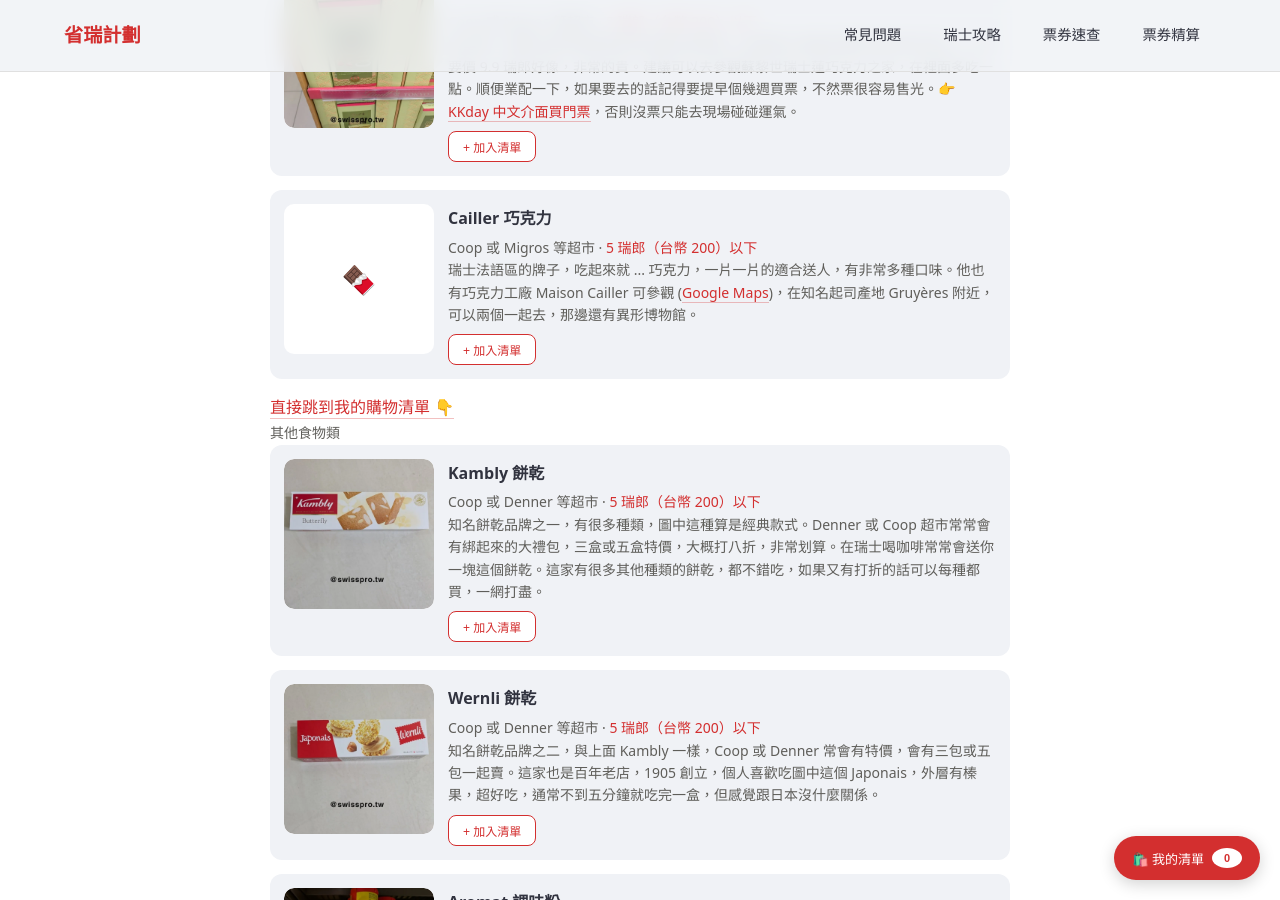
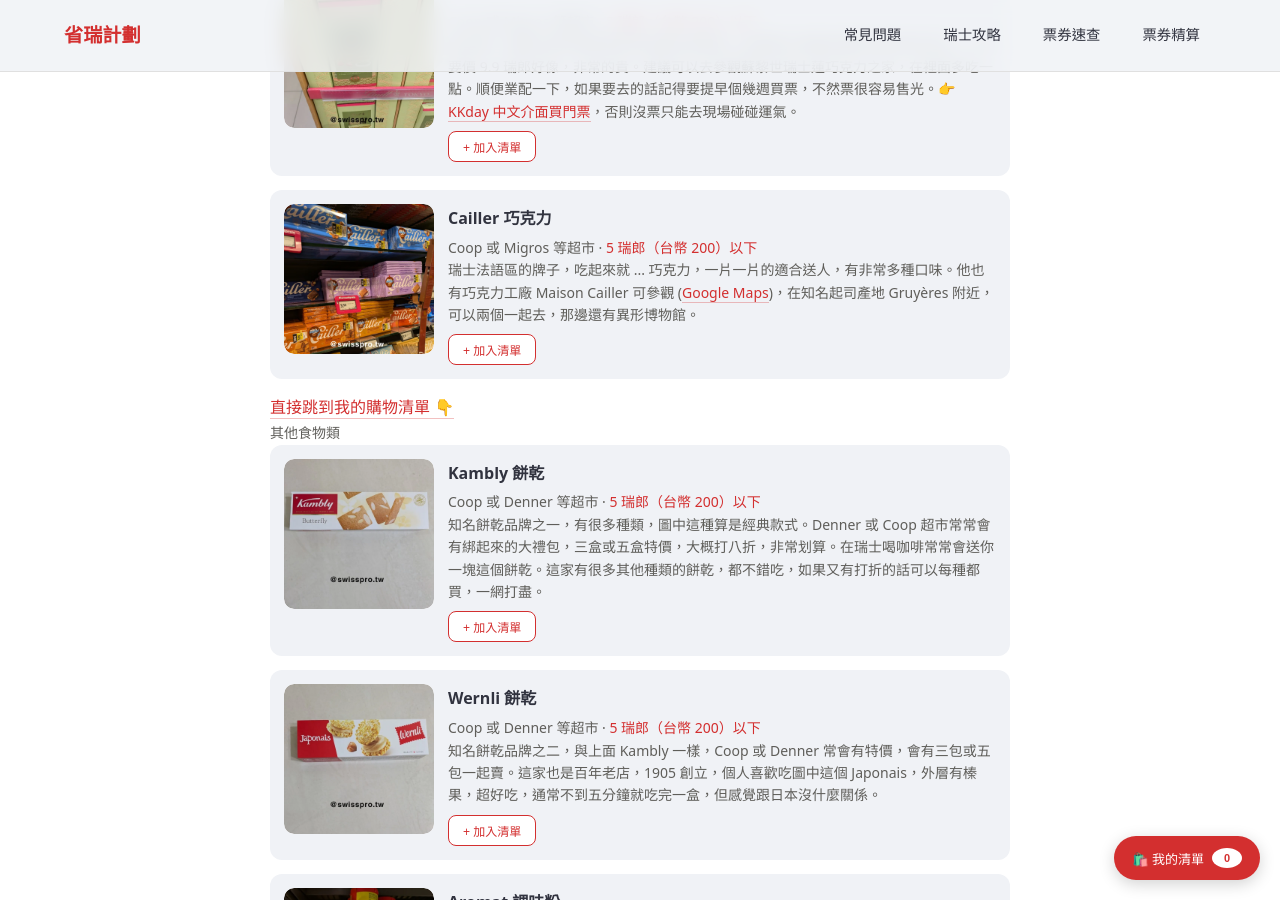
Before and after one commit to Chichinghsu/swisspro, a Jekyll site: the page built from _posts/2026-06-13-must-buy-switzerland.md, in a window 1280 px wide and 900 px high, scrolled down 2021 px. Built offline with Jekyll 4.4.1, drawn with Linux system fonts in a browser that asks for light colours.

Commit message:
update must buy photos

```diff
--- a/_posts/2026-06-13-must-buy-switzerland.md
+++ b/_posts/2026-06-13-must-buy-switzerland.md
@@ -140,12 +140,12 @@
   </div>
 
   <div class="ssl-card">
-    <div class="ssl-photo">🍫</div>
+    <div class="ssl-photo"><img src="/img/food/cailler.webp" alt="Cailler 巧克力" onclick="sslShowImage('/img/food/cailler.webp','Cailler 巧克力')"></div>
     <div class="ssl-body">
       <div class="ssl-name">Cailler 巧克力</div>
       <div class="ssl-meta">Coop 或 Migros 等超市 · <b>5 瑞郎（台幣 200）以下</b></div>
       <div class="ssl-meta">瑞士法語區的牌子，吃起來就 ... 巧克力，一片一片的適合送人，有非常多種口味。他也有巧克力工廠 Maison Cailler 可參觀 (<a href="https://maps.app.goo.gl/ERsQrFJYbFTABVcs6" target="_blank" rel="noopener">Google Maps</a>)，在知名起司產地 Gruyères 附近，可以兩個一起去，那邊還有異形博物館。</div>
-      <button class="ssl-btn" data-id="cailler" data-flag="🍫" data-name="Cailler 巧克力" data-price="5 瑞郎（台幣 200）以下" data-cat="supermarket">+ 加入清單</button>
+      <button class="ssl-btn" data-id="cailler" data-flag="🍫" data-name="Cailler 巧克力" data-price="5 瑞郎（台幣 200）以下" data-cat="supermarket" data-img="/img/food/cailler.webp">+ 加入清單</button>
     </div>
   </div>
   <a href="#shopping_list">直接跳到我的購物清單 👇</a>
@@ -214,22 +214,22 @@
   </div>
 
   <div class="ssl-card">
-    <div class="ssl-photo">🥤</div>
+    <div class="ssl-photo"><img src="/img/food/elmer.webp" alt="Elmer Citro 瑞士雪碧" onclick="sslShowImage('/img/food/elmer.webp','Elmer Citro 瑞士雪碧')"></div>
     <div class="ssl-body">
       <div class="ssl-name">Elmer Citro 瑞士雪碧</div>
       <div class="ssl-meta">Coop, Migros, Denner 等超市 · <b>5 瑞郎（台幣 200）以下</b></div>
       <div class="ssl-meta">位於瑞士 Elm 這個小鎮所生產，你去那邊爬山的話路邊還有免費的這個飲料可以喝。喝起來就是雪碧的感覺，檸檬味道稍微重一點，很甜，瑞士特色飲品，可以喝喝看。</div>
-      <button class="ssl-btn" data-id="elmer" data-flag="🥤" data-name="Elmer Citro 瑞士雪碧" data-price="5 瑞郎（台幣 200）以下" data-cat="supermarket">+ 加入清單</button>
+      <button class="ssl-btn" data-id="elmer" data-flag="🥤" data-name="Elmer Citro 瑞士雪碧" data-price="5 瑞郎（台幣 200）以下" data-cat="supermarket" data-img="/img/food/elmer.webp">+ 加入清單</button>
     </div>
   </div>
 
   <div class="ssl-card">
-    <div class="ssl-photo">🥤</div>
+    <div class="ssl-photo"><img src="/img/food/apfel.webp" alt="Apfelschorle 瑞士蘋果西打" onclick="sslShowImage('/img/food/apfel.webp','Apfelschorle 瑞士蘋果西打')"></div>
     <div class="ssl-body">
       <div class="ssl-name">Apfelschorle 瑞士蘋果西打</div>
       <div class="ssl-meta">Coop, Migros, Denner 等超市 · <b>5 瑞郎（台幣 200）以下</b></div>
       <div class="ssl-meta">瑞士國民飲料蘋果汽水 Apfelschorle，但這個就沒有特定什麼品牌，其實都蠻好喝的。大家夏天上班蠻常會喝這個，就是有氣的蘋果汁。平常常喝的牌子是 Coop 賣的綠色瓶蓋版本，紅色瓶蓋的也很好喝，一瓶 1.6 瑞郎左右約 50 台幣。</div>
-      <button class="ssl-btn" data-id="apfelschorle" data-flag="🥤" data-name="Apfelschorle 瑞士蘋果西打" data-price="5 瑞郎（台幣 200）以下" data-cat="supermarket">+ 加入清單</button>
+      <button class="ssl-btn" data-id="apfelschorle" data-flag="🥤" data-name="Apfelschorle 瑞士蘋果西打" data-price="5 瑞郎（台幣 200）以下" data-cat="supermarket" data-img="/img/food/apfel.webp">+ 加入清單</button>
     </div>
   </div>
   <a href="#shopping_list">直接跳到我的購物清單 👇</a>
```
Also changed, not shown: img/food/apfel.webp (added), img/food/cailler.webp (added), img/food/elmer.webp (added).
